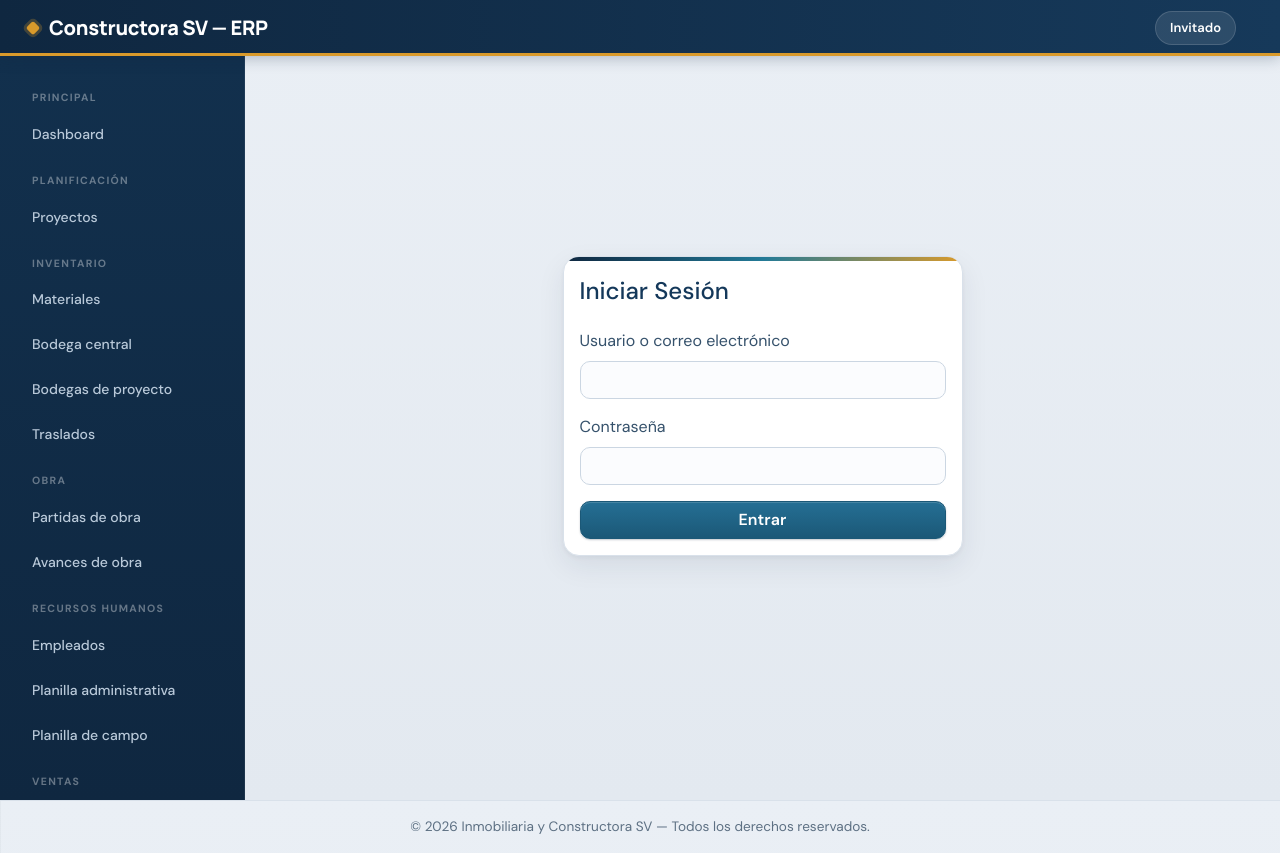
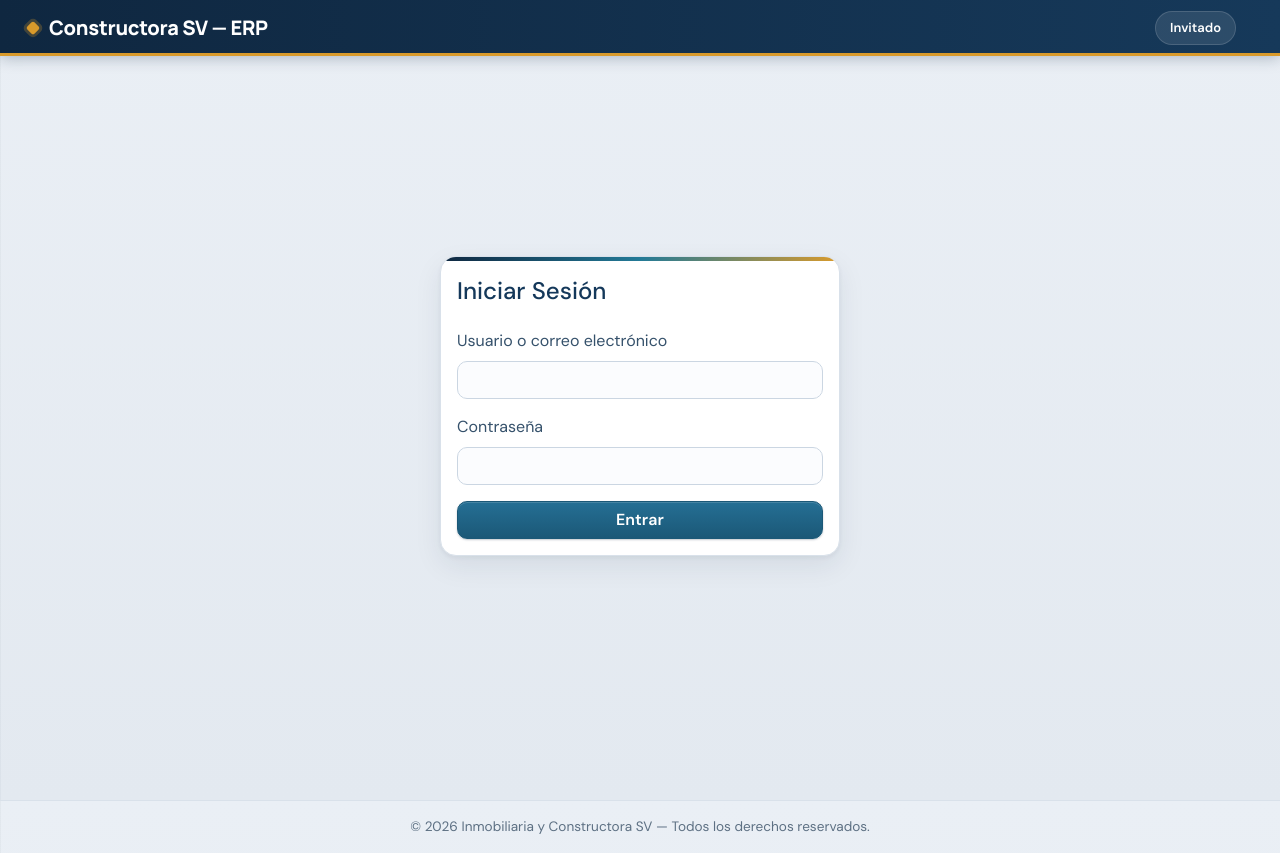
Before and after one commit to IngAmaya/AstraCode---PW, a React (Vite) app in the folder frontend/: page /login in a window 1280 px wide. Built offline with nearby package versions, Linux system fonts and the light colour scheme; no server answers.

Commit message:
feat(frontend): mostrar el menú lateral solo con sesión iniciada

```diff
--- a/frontend/src/App.jsx
+++ b/frontend/src/App.jsx
@@ -4,13 +4,16 @@ import Sidebar from './components/layout/Sidebar.jsx';
 import Footer from './components/layout/Footer.jsx';
 import AppRoutes from './routes/AppRoutes.jsx';
 import ErrorBoundary from './components/common/ErrorBoundary.jsx';
+import { useAuth } from './hooks/useAuth';
 
 function App() {
+  const { user } = useAuth();
+
   return (
     <div>
       <Navbar />
       <div className="app-layout">
-        <Sidebar />
+        {user && <Sidebar />}
         <main className="app-content">
           <ErrorBoundary>
             <AppRoutes />
```
